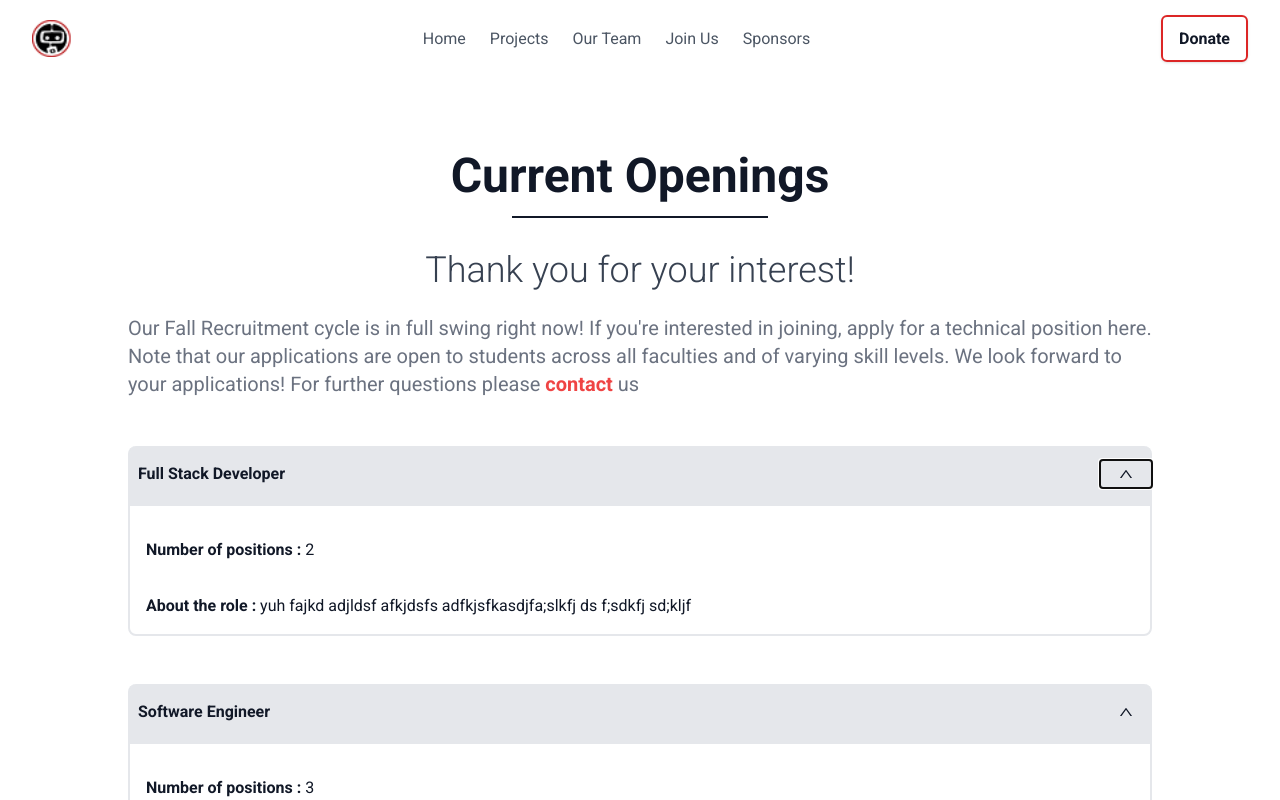
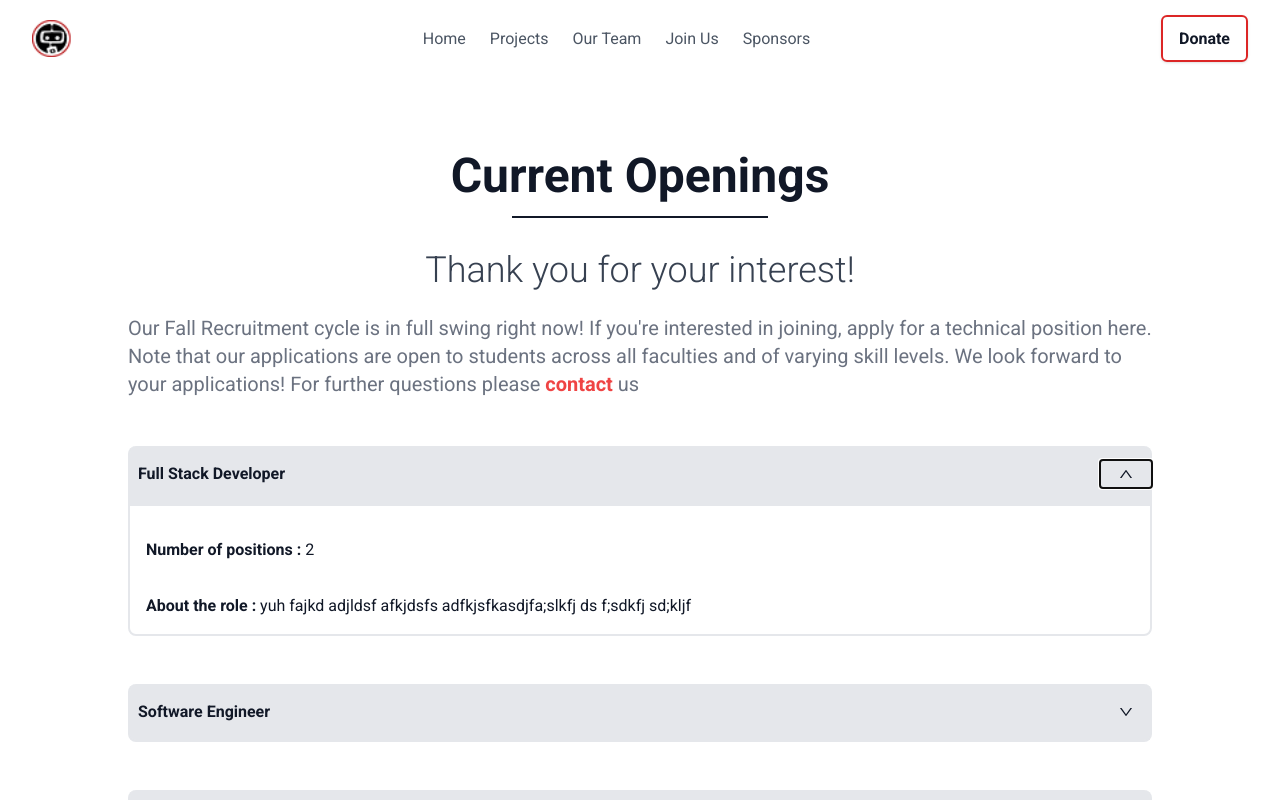
Before and after one commit to SteveIsnthere/openrobotics_website, a React (Create React App) app: page /Recruitment in a window 1280 px wide. Both pictures are taken after a click on the button 1126 px from the left and 474 px from the top of the page. Shown: the top 800 px of the page. Built offline with nearby package versions, Linux system fonts and the light colour scheme; the HTML template or start-up script is replaced by a standard one.

Commit message:
update usestate for position component

```diff
--- /dev/null
+++ b/src/components/Recruitment/Position.tsx
@@ -0,0 +1,43 @@
+import React from 'react'
+import { useState } from 'react';
+import {AiOutlineDown, AiOutlineUp} from 'react-icons/ai';
+
+
+interface Props{
+    name:string,
+    positions:number,
+    team:string,
+    desc:string
+}
+
+const  Position = (props:Props) =>{
+    const [arrow,setArrow] = useState(true);
+
+    const set = (visible:boolean) =>{
+        return visible ? "hidden" : "visible";
+    }
+
+    const removeBorder = (visible:boolean) => {
+        return !visible ? "rounded-b-none" : " ";
+    }
+
+    const border2 = (visible: boolean) => {
+        return !visible ? "rounded-t-none" : " ";
+    }
+  return (
+    <div className='flex flex-col w-full py-4'>
+             <div className={'flex py-4 mt-4 flex-row justify-between text-center items-start font-bold rounded-lg border-b-2 border-l-2 border-r-2 border-gray-200 bg-gray-200 text-gray-900 w-full ' + removeBorder(arrow)}>
+            <h1 className='mx-2'>{props.name}</h1>
+            <button className='outline-none style-none border-none bg-gray-200' onClick={() => setArrow(!arrow)}>
+             {arrow ? <AiOutlineDown className='mx-4 my-1 font-bold'/> : <AiOutlineUp className='mx-4 my-1 font-bold'/>}
+            </button>
+            </div>
+            <div className={"w-full text-center flex flex-col justify-start items-start rounded-lg py-4 bg-white border-2 border-gray-200 border-t-gray-200 mt-0 " + set(arrow) + " " + border2(arrow)}>
+              <p className='text-gray-900 font-bold mb-4 px-4 py-4'>Number of positions : <span className="font-normal text-gray-900">{props.positions}</span></p>
+              <p className='text-gray-900 font-bold px-4'>About the role : <span className="font-normal text-gray-900">{props.desc}</span></p>
+            </div>
+          </div>
+  )
+}
+
+export default Position
--- a/src/components/Recruitment/Recruitment.tsx
+++ b/src/components/Recruitment/Recruitment.tsx
@@ -1,9 +1,10 @@
 import React from 'react'
 import { useState } from 'react';
 import {AiOutlineDown, AiOutlineUp} from 'react-icons/ai';
+import Position from './Position';
 
 
-class Position{
+class Role{
   title:string;
   positions:number;
   team:string;
@@ -18,23 +19,10 @@ class Position{
 }
 
 const Recruitment = () =>{
-  const [arrow,setArrow] = useState(true);
-  const positions:Array<Position> = [
-    new Position("Full Stack Developer", 2, "yuh fajkd adjldsf afkjdsfs adfkjsfkasdjfa;slkfj ds f;sdkfj sd;kljf","Admin"),
-    new Position("Software Engineer", 3, "Do something","RoboCup"),
-    new Position("Mechanical Engineer" , 5, "YEHJDFA","PianoBot"),];
-
-  const set = (visible:boolean) =>{
-    return visible ? "hidden" : "visible";
-  }
-
-  const removeBorder = (visible:boolean) => {
-    return !visible ? "rounded-b-none" : " ";
-  }
-
-  const border2 = (visible: boolean) => {
-    return !visible ? "rounded-t-none" : " ";
-  }
+  const positions:Array<Role> = [
+    new Role("Full Stack Developer", 2, "yuh fajkd adjldsf afkjdsfs adfkjsfkasdjfa;slkfj ds f;sdkfj sd;kljf","Admin"),
+    new Role("Software Engineer", 3, "Do something","RoboCup"),
+    new Role("Mechanical Engineer" , 5, "YEHJDFA","PianoBot"),];
 
   return (
     <section className='flex flex-col m-[10%] py-10 md:mt-24 sm:mt-60 sm:max-w-screen-sm md:max-w-screen-md lg:max-w-screen-lg justify-center items-center'>
@@ -44,19 +32,8 @@ const Recruitment = () =>{
          <p className='py-4 text-md md:text-xl  text-gray-500'>Our Fall Recruitment cycle is in full swing right now! If you're interested in joining, apply for a technical position here. Note that our applications are open to students across all faculties and of varying skill levels. We look forward to your applications!
           For further questions please <span className="font-bold text-red-500 cursor-pointer hover:text-red-700">contact</span> us
          </p>
-         {positions.map((position:Position) => (
-          <div className='flex flex-col w-full py-4'>
-             <div className={'flex py-4 mt-4 flex-row justify-between text-center items-start font-bold rounded-lg border-b-2 border-l-2 border-r-2 border-gray-200 bg-gray-200 text-gray-900 w-full ' + removeBorder(arrow)}>
-            <h1 className='mx-2'>{position.title}</h1>
-            <button className='outline-none style-none border-none bg-gray-200' onClick={() => setArrow(!arrow)}>
-             {arrow ? <AiOutlineDown className='mx-4 my-1 font-bold'/> : <AiOutlineUp className='mx-4 my-1 font-bold'/>}
-            </button>
-            </div>
-            <div className={"w-full text-center flex flex-col justify-start items-start rounded-lg py-4 bg-white border-2 border-gray-200 border-t-gray-200 mt-0 " + set(arrow) + " " + border2(arrow)}>
-              <p className='text-gray-900 font-bold mb-4 px-4 py-4'>Number of positions : <span className="font-normal text-gray-900">{position.positions}</span></p>
-              <p className='text-gray-900 font-bold px-4'>About the role : <span className="font-normal text-gray-900">{position.description}</span></p>
-            </div>
-          </div>
+         {positions.map((position:Role) => (
+           <Position name={position.title} positions={position.positions} team={position.team} desc={position.description}/>
        ))}
       <button className='bg-gray-900 w-auto font-bold rounded-lg mt-8 md:mt-16 px-20 py-3 transition ease-in-out delay-150  hover:-translate-y-1 hover:scale-110 duration-300 hover:bg-red-600  text-gray-200 text-center'>Apply Now</button>
     </section>
```
